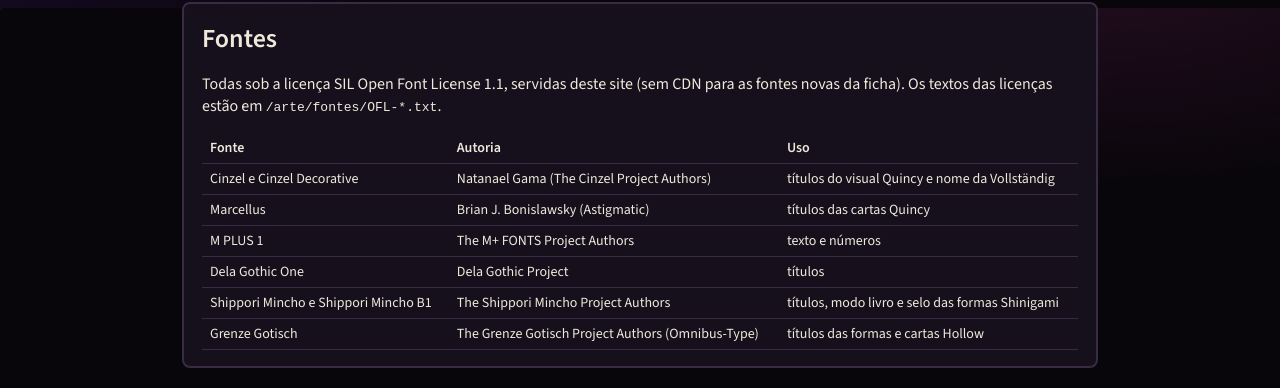
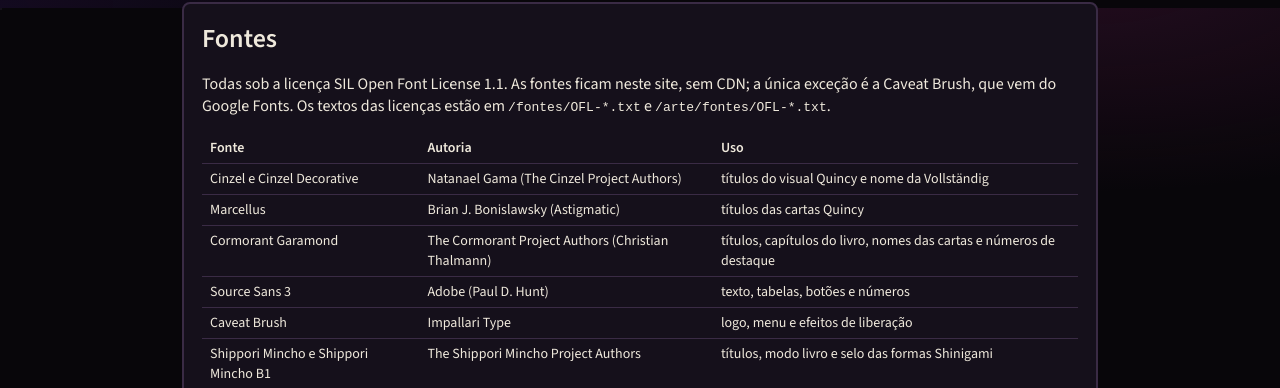
Before and after one commit to Dijelu/Espada-e-Vazio, a React (Vite) app: page /creditos in a window 1280 px wide. Shown: the part 792-1180 px from the top of the page. Built offline with nearby package versions, Linux system fonts and the light colour scheme; no server answers.

Commit message:
Créditos: entram Cormorant Garamond, Source Sans 3 e Caveat Brush; saem M PLUS 1 e Dela Gothic One

```diff
--- a/src/pages/Creditos.tsx
+++ b/src/pages/Creditos.tsx
@@ -3,8 +3,9 @@ import { ICONES_GAME, ICONES_PHOSPHOR } from "../content/creditos-icones";
 const FONTES: [string, string, string][] = [
   ["Cinzel e Cinzel Decorative", "Natanael Gama (The Cinzel Project Authors)", "títulos do visual Quincy e nome da Vollständig"],
   ["Marcellus", "Brian J. Bonislawsky (Astigmatic)", "títulos das cartas Quincy"],
-  ["M PLUS 1", "The M+ FONTS Project Authors", "texto e números"],
-  ["Dela Gothic One", "Dela Gothic Project", "títulos"],
+  ["Cormorant Garamond", "The Cormorant Project Authors (Christian Thalmann)", "títulos, capítulos do livro, nomes das cartas e números de destaque"],
+  ["Source Sans 3", "Adobe (Paul D. Hunt)", "texto, tabelas, botões e números"],
+  ["Caveat Brush", "Impallari Type", "logo, menu e efeitos de liberação"],
   ["Shippori Mincho e Shippori Mincho B1", "The Shippori Mincho Project Authors", "títulos, modo livro e selo das formas Shinigami"],
   ["Grenze Gotisch", "The Grenze Gotisch Project Authors (Omnibus-Type)", "títulos das formas e cartas Hollow"],
 ];
@@ -47,7 +48,7 @@ export default function Creditos() {
 
       <section className="caixa">
         <h2>Fontes</h2>
-        <p>Todas sob a licença SIL Open Font License 1.1, servidas deste site (sem CDN para as fontes novas da ficha). Os textos das licenças estão em <code>/arte/fontes/OFL-*.txt</code>.</p>
+        <p>Todas sob a licença SIL Open Font License 1.1. As fontes ficam neste site, sem CDN; a única exceção é a Caveat Brush, que vem do Google Fonts. Os textos das licenças estão em <code>/fontes/OFL-*.txt</code> e <code>/arte/fontes/OFL-*.txt</code>.</p>
         <table className="tab-creditos">
           <thead><tr><th>Fonte</th><th>Autoria</th><th>Uso</th></tr></thead>
           <tbody>{FONTES.map(([n, a, u]) => <tr key={n}><td>{n}</td><td>{a}</td><td>{u}</td></tr>)}</tbody>
```
